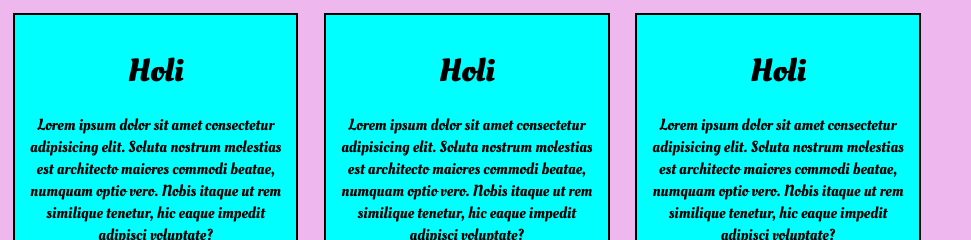
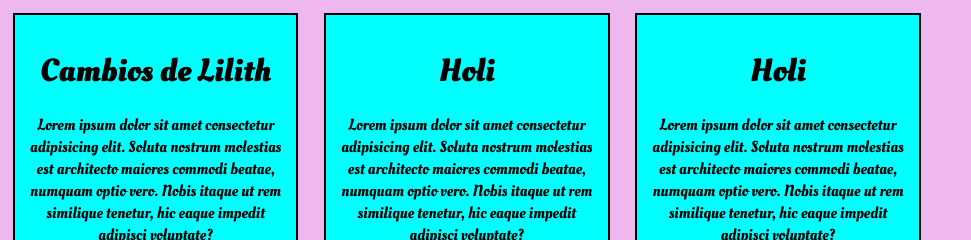
Before and after one commit to Lilith097/Michiland, a plain HTML site: page index.html in a window 1280 px wide. Shown: the top 240 px of the page, without its empty margins (0-971 px from the left). Drawn offline with Linux system fonts and the light colour scheme; a web font is replaced by a local one.

Commit message:
Cambios de Lilith

```diff
--- a/index.html
+++ b/index.html
@@ -12,7 +12,7 @@
 <body>
     <div class="contenedor">
         <div class="caja">
-            <h1>Holi</h1>
+            <h1>Cambios de Lilith</h1>
             <p>Lorem ipsum dolor sit amet consectetur adipisicing elit. Soluta nostrum molestias est architecto maiores
                 commodi
                 beatae, numquam optio vero. Nobis itaque ut rem similique tenetur, hic eaque impedit adipisci voluptate?
```
